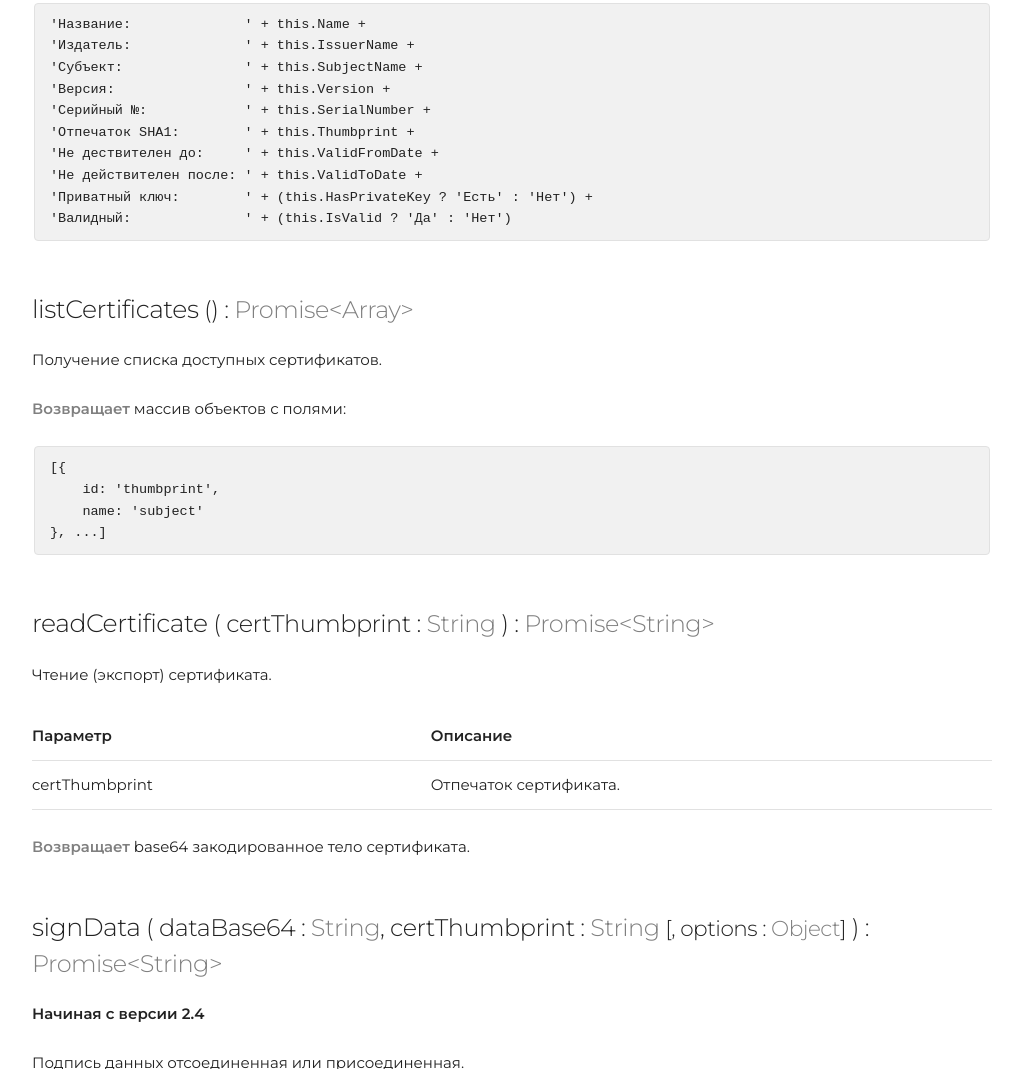
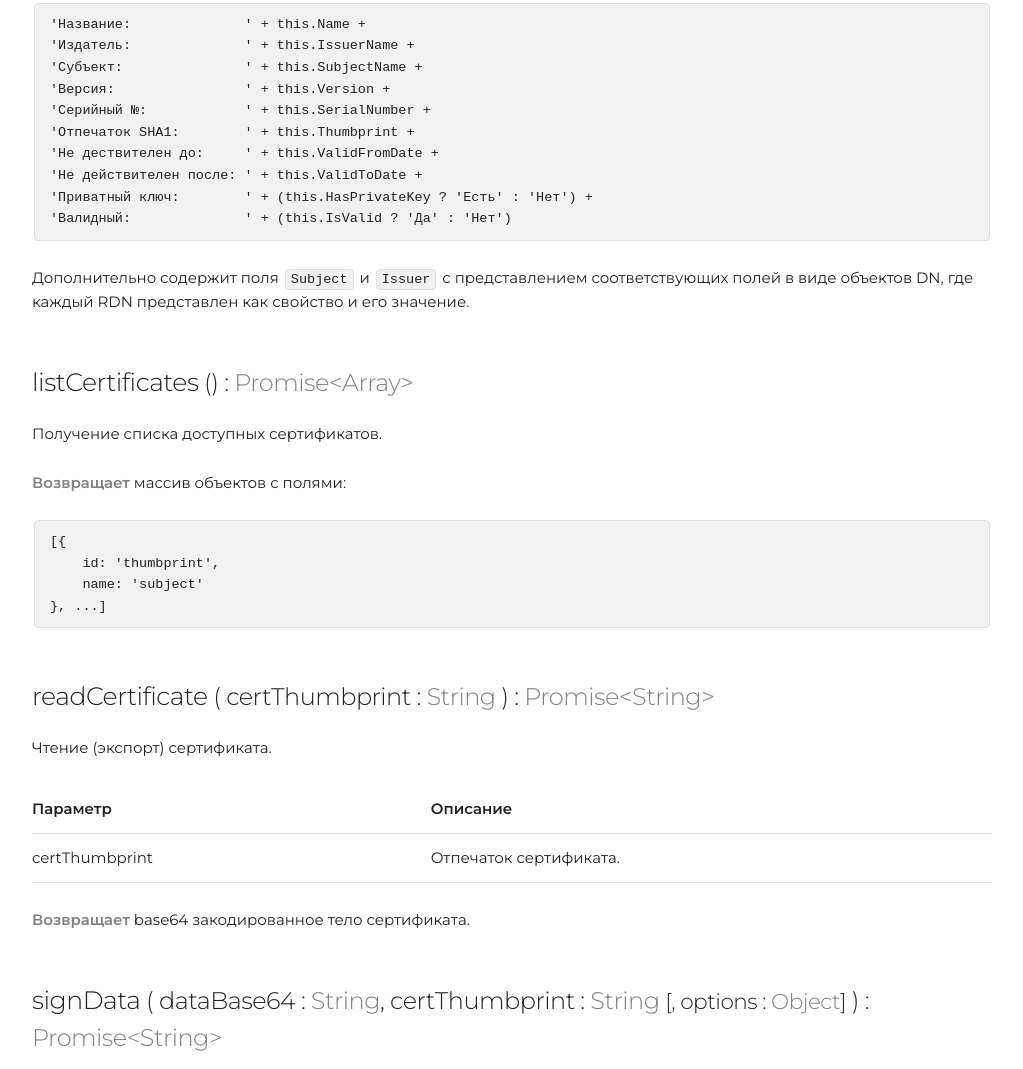
Before and after one commit to Aleksandr-ru/RusCryptoJS, a website built with webpack: page docs/cryptopro.html in a window 1280 px wide. Shown: the part 3746-4815 px from the top of the page, without its empty margins (128-1151 px from the left). Built offline with nearby package versions, Linux system fonts and the light colour scheme.

Commit message:
docs update

```diff
--- a/docs/cryptopro.html
+++ b/docs/cryptopro.html
@@ -236,6 +236,9 @@ cryptopro.init().then(function(info) {
 'Не действителен после: ' + this.ValidToDate +
 'Приватный ключ:        ' + (this.HasPrivateKey ? 'Есть' : 'Нет') +
 'Валидный:              ' + (this.IsValid ? 'Да' : 'Нет')</code></pre>
+
+                    Дополнительно содержит поля <code>Subject</code> и <code>Issuer</code> с представлением соответствующих полей в виде объектов DN,
+                    где каждый RDN представлен как свойство и его значение.
                 </p>
 
                 <h5 id="listCertificates">
```
Also changed, not shown: docs/jacarta.html (+3 -0 lines), docs/jacarta2.html (+3 -0 lines), docs/rutoken.html (+3 -0 lines).
